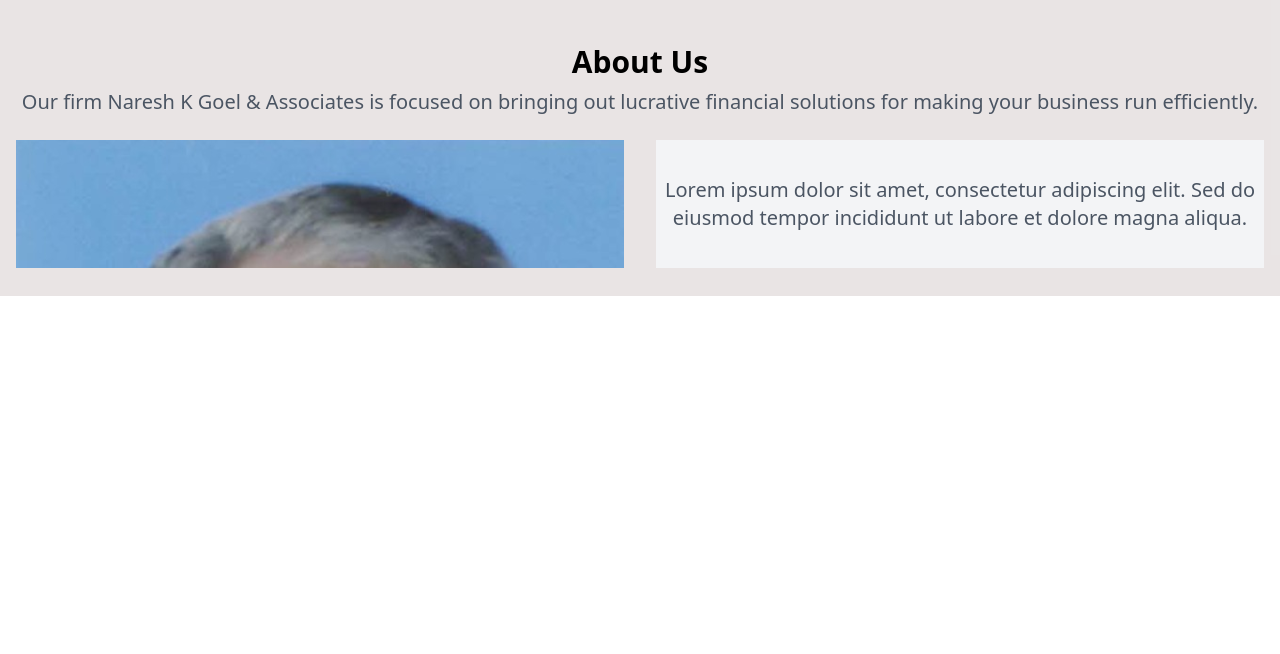
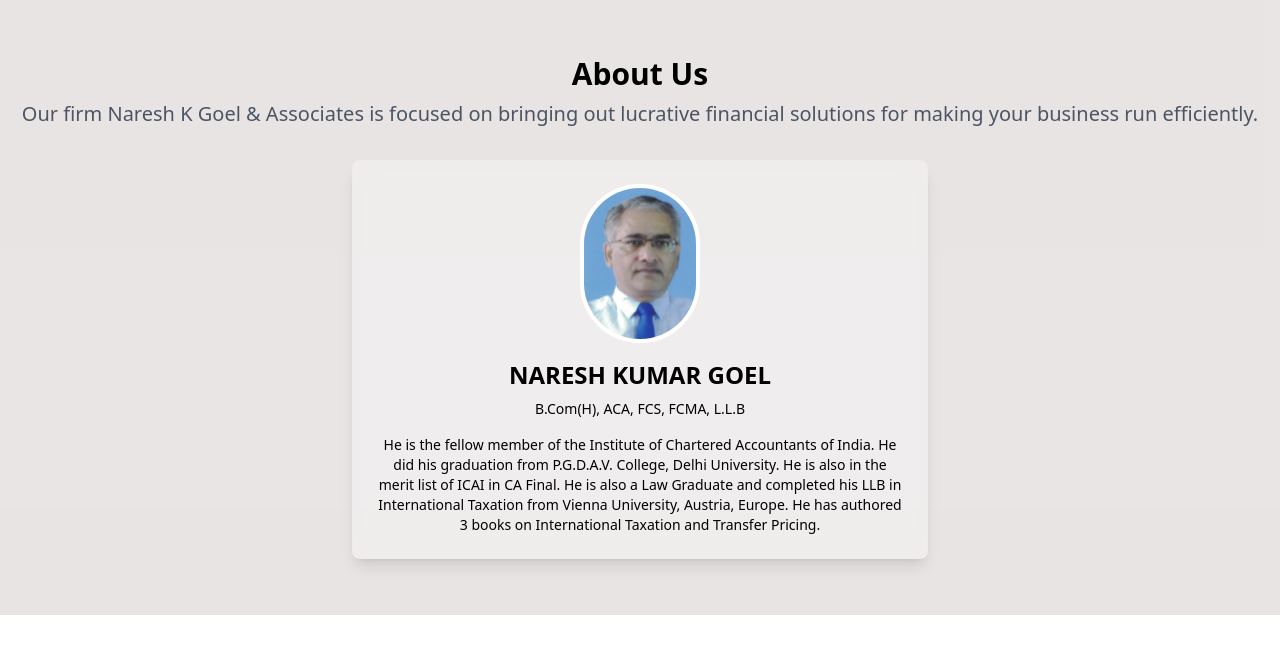
Before and after one commit to KILLERGTG01/ca, a Next.js app: page /components/About in a window 1280 px wide. Shown: the top 654 px of the page. Built offline with nearby package versions, Linux system fonts and the light colour scheme.

Commit message:
About us animation fixed

```diff
--- a/app/components/About/page.tsx
+++ b/app/components/About/page.tsx
@@ -1,31 +1,103 @@
-import React from 'react'
-import papa from '@/app/assets/About/papa.svg'
+'use client'
+import React, { useState, useEffect, useRef } from 'react'
+import papa from '@/app/assets/About/papa1.svg'
 import Image from 'next/image'
 
 const About = () => {
+  const [isInView, setIsInView] = useState(false);
+  const aboutRef = useRef(null);
+
+
+  useEffect(() => {
+    const observer = new IntersectionObserver(
+      (entries) => {
+        if (entries[0].isIntersecting) {
+          setIsInView(true);
+        }
+      },
+      { threshold: 0.3 }
+    );
+
+    if (aboutRef.current) {
+      observer.observe(aboutRef.current);
+    }
+
+    return () => {
+      if (aboutRef.current) {
+        observer.unobserve(aboutRef.current);
+      }
+    };
+  }, []);
+
   return (
-    <div className='flex w-full h-auto bg-[#e6e1e1e0] justify-center items-center pt-1 sm:pt-3 md:pt-5 lg:pt-7 py-3'>
+    <div
+      ref={aboutRef}
+      className={`relative w-full h-auto bg-[#e6e1e1e0] py-8 sm:py-9 md:py-10 lg:py-19 transition-all duration-700 ${
+        isInView ? 'scale-100' : 'scale-95'
+      }`}
+    >
       <div className='text-center px-4 py-4'>
-        <p className='text-black font-bold text-lg sm:text-xl md:text-2xl lg:text-3xl mb-2'>
+        <p
+          className={`text-black font-bold text-lg sm:text-xl md:text-2xl lg:text-3xl mb-2 transition-opacity duration-700 ${
+            isInView ? 'opacity-100' : 'opacity-0'
+          }`}
+        >
           About Us
         </p>
-        <p className='text-gray-600 text-sm sm:text-base md:text-lg lg:text-xl mb-4'>
+        <p
+          className={`text-gray-600 text-sm sm:text-base md:text-lg lg:text-xl mb-8 transition-opacity duration-700 delay-100 ${
+            isInView ? 'opacity-100' : 'opacity-0'
+          }`}
+        >
           Our firm Naresh K Goel & Associates is focused on bringing out lucrative financial solutions for making your business run efficiently.
         </p>
-        <div className='flex flex-col md:flex-row justify-between items-center mt-6 space-y-4 md:space-y-0 md:space-x-8'>
-          <div className='w-full md:w-1/2 h-32 bg-[#495adf] overflow-hidden'>
-            <Image src={papa} alt='About Us Image' objectFit="cover" />
+
+
+        <div
+          className={`flex flex-col items-center bg-white/30 text-black rounded-lg shadow-lg p-6 max-w-xl mx-auto backdrop-blur-md transition-all duration-700 delay-200 ${
+            isInView ? 'translate-y-0 opacity-100' : 'translate-y-10 opacity-0'
+          }`}
+        >
+          <div className='relative mb-4'>
+            <Image
+              src={papa}
+              alt='About Us Image'
+              width={120}
+              height={120}
+              className='rounded-full border-4 border-white transition-transform duration-700 delay-300'
+              style={{
+                transform: isInView ? 'scale(1)' : 'scale(0.8)',
+              }}
+            />
           </div>
-
-          <div className='w-full md:w-1/2 h-32 bg-gray-100 flex items-center justify-center'>
-            <p className='text-gray-600 text-sm sm:text-base md:text-lg lg:text-xl'>
-              Lorem ipsum dolor sit amet, consectetur adipiscing elit. Sed do eiusmod tempor incididunt ut labore et dolore magna aliqua.
-            </p>
-          </div>
+          <h3
+            className={`text-2xl font-bold mb-2 transition-opacity duration-700 delay-400 ${
+              isInView ? 'opacity-100' : 'opacity-0'
+            }`}
+          >
+            NARESH KUMAR GOEL
+          </h3>
+          <p
+            className={`text-sm font-medium mb-4 transition-opacity duration-700 delay-500 ${
+              isInView ? 'opacity-100' : 'opacity-0'
+            }`}
+          >
+            B.Com(H), ACA, FCS, FCMA, L.L.B
+          </p>
+          <p
+            className={`text-center text-sm transition-opacity duration-700 delay-600 ${
+              isInView ? 'opacity-100' : 'opacity-0'
+            }`}
+          >
+            He is the fellow member of the Institute of Chartered Accountants of India. He did his graduation from P.G.D.A.V. College,
+            Delhi University. He is also in the merit list of ICAI in CA Final. He is also a Law Graduate
+            and completed his LLB in International Taxation from Vienna University, Austria, Europe. He has authored 3 books on International Taxation
+            and Transfer Pricing.
+          </p>
         </div>
       </div>
     </div>
-  )
-}
+  );
+};
 
-export default About
+export default About;
```
Also changed, not shown: app/assets/About/papa.svg (deleted), app/assets/About/papa1.svg (added).
